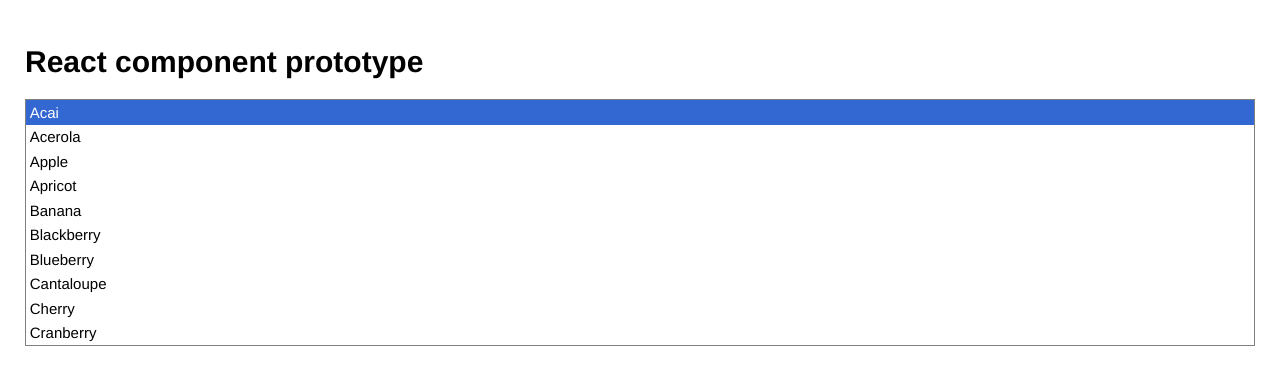
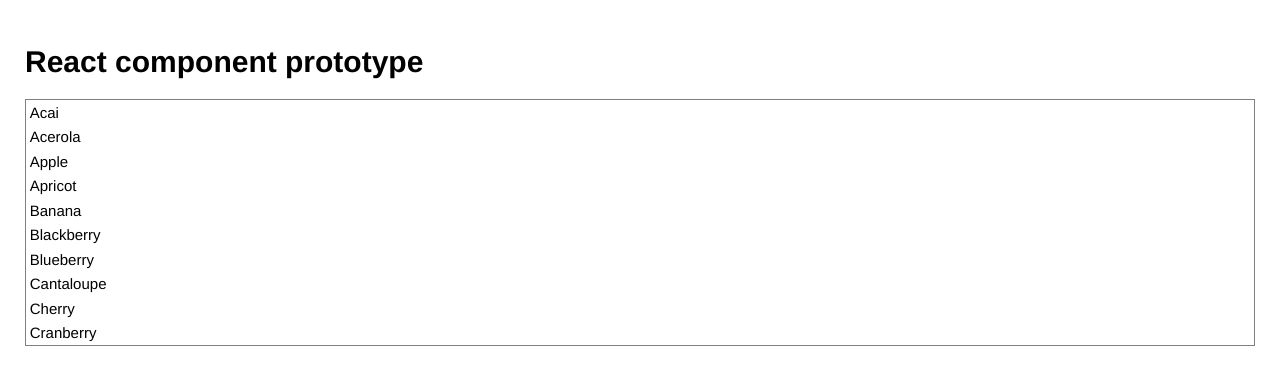
Before and after one commit to elix/elix-react-components, a React app: page / in a window 1280 px wide. Shown: the top 384 px of the page. Built offline with nearby package versions, Linux system fonts and the light colour scheme.

Commit message:
SingleSelection, itemProps

```diff
--- a/src/app.jsx
+++ b/src/app.jsx
@@ -9,7 +9,7 @@ class App extends React.Component {
     return (
       <div>
         <h1>React component prototype</h1>
-        <ListBox selectedIndex="0">
+        <ListBox>
           <div>Acai</div>
           <div>Acerola</div>
           <div>Apple</div>
--- a/src/components/ListBox.js
+++ b/src/components/ListBox.js
@@ -5,6 +5,7 @@ import ClickSelectionMixin from '../mixins/ClickSelectionMixin';
 import DirectionSelectionMixin from '../mixins/DirectionSelectionMixin';
 import KeyboardDirectionMixin from '../mixins/KeyboardDirectionMixin';
 import KeyboardMixin from '../mixins/KeyboardMixin';
+import SingleSelectionMixin from '../mixins/SingleSelectionMixin';
 
 
 const Base =
@@ -12,17 +13,31 @@ const Base =
   DirectionSelectionMixin(
   KeyboardMixin(
   KeyboardDirectionMixin(
+  SingleSelectionMixin(
     React.Component
-  ))));
+  )))));
 
 
 export default class ListBox extends Base {
 
-  constructor(props) {
-    super(props);
-    this.state = {
-      selectedIndex: parseInt(this.props.selectedIndex || -1)
-    };
+  itemProps(item, index) {
+    const base = super.itemProps ? super.itemProps(item, index) : {};
+    const baseStyle = base.style || {};
+    let style = Object.assign({}, baseStyle, {
+      'cursor': 'default',
+      'padding': '0.25em',
+      'WebkitUserSelect': 'none',
+      'MozUserSelect': 'none',
+      'msUserSelect': 'none',
+      'UserSelect': 'none'
+    });
+    if (index === this.state.selectedIndex) {
+      style = Object.assign({}, style, {
+        'background': 'highlight',
+        'color': 'highlighttext'
+      });
+    }
+    return Object.assign({}, base, { style });
   }
 
   render() {
@@ -35,31 +50,13 @@ export default class ListBox extends Base {
       'flexDirection': 'column',
       'WebkitTapHighlightColor': 'rgba(0, 0, 0, 0)'
     };
-    const itemStyle = {
-      'cursor': 'default',
-      'padding': '0.25em',
-      'WebkitUserSelect': 'none',
-      'MozUserSelect': 'none',
-      'msUserSelect': 'none',
-      'UserSelect': 'none'
-    };
-    const selectedStyle = {
-      'background': 'highlight',
-      'color': 'highlighttext'
-    };
 
     const selectedIndex = this.state.selectedIndex;
     let index = 0;
     const children = React.Children.map(this.props.children, child => {
-      const selected = index === selectedIndex;
-      const style = selected ?
-        Object.assign({}, itemStyle, selectedStyle) :
-        itemStyle;
-      const className = selected ?
-        'selected' :
-        '';
+      const itemProps = this.itemProps(child, index);
       index++;
-      return React.cloneElement(child, { style, className });
+      return React.cloneElement(child, itemProps);
     });
 
     return (
--- /dev/null
+++ b/src/mixins/SingleSelectionMixin.js
@@ -0,0 +1,18 @@
+export default function SingleSelectionMixin(Base) {
+  return class SingleSelection extends Base {
+
+    constructor(props) {
+      super(props);
+      this.state = {
+        selectedIndex: parseInt(this.props.selectedIndex || -1)
+      };
+    }
+
+    itemProps(item, index) {
+      const base = super.itemProps ? super.itemProps(item, index) : {};
+      const className = index === this.state.selectedIndex ? 'selected' : '';
+      return Object.assign({}, base, { className });
+    }
+
+  }
+}
```
